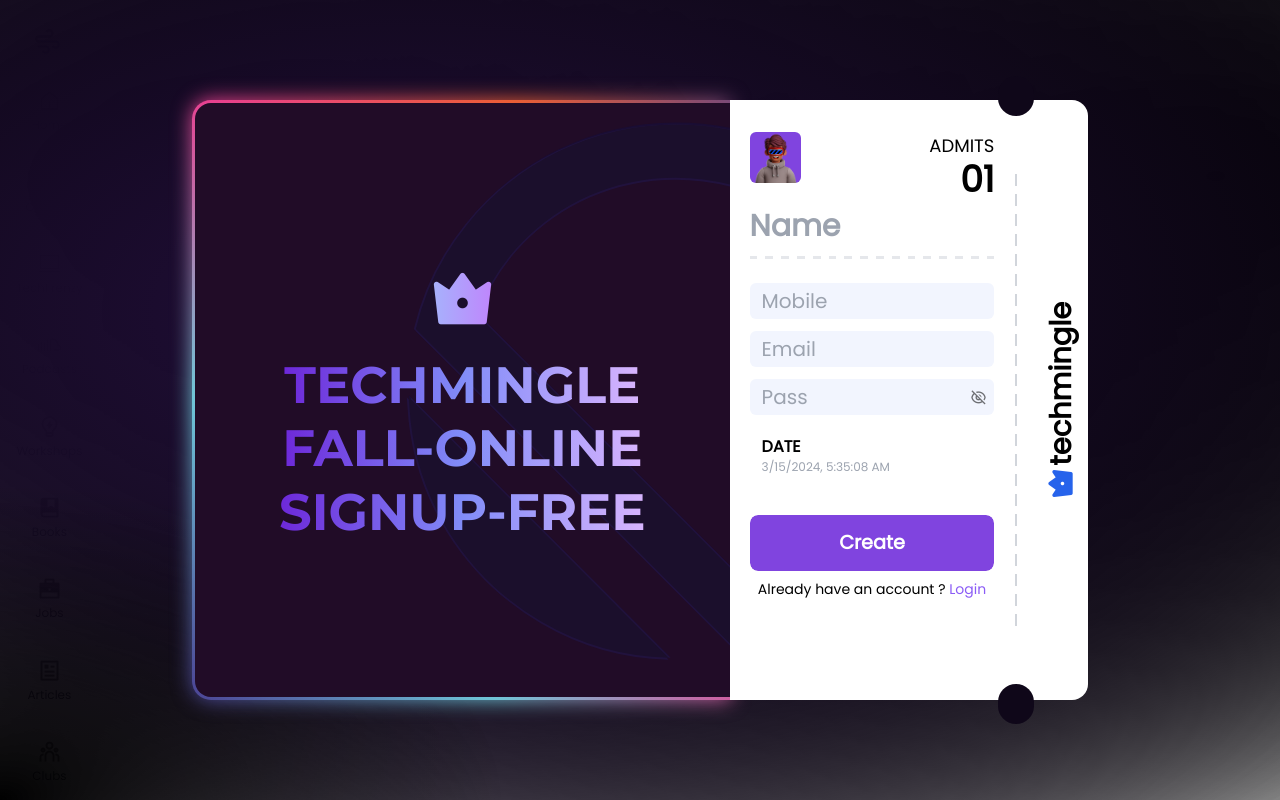
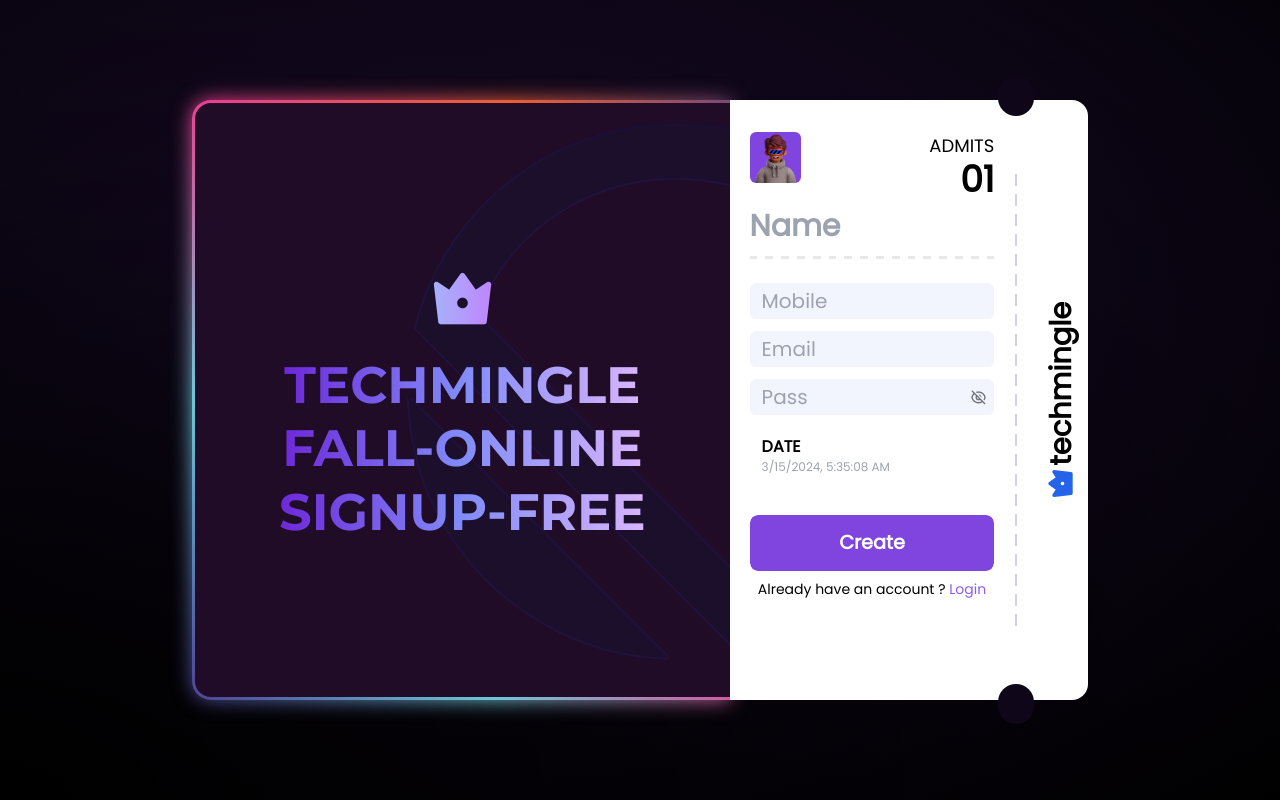
Before and after one commit to BubbleBitCore/TechMingle, a React (Create React App) app: page /signup in a window 1280 px wide. Built offline with nearby package versions, Linux system fonts and the light colour scheme.

Commit message:
improved styles

```diff
--- a/src/index.css
+++ b/src/index.css
@@ -238,8 +238,8 @@ html {
 /* Signup */
 
 .bgGradient {
-  background-color: rgba(0, 0, 0, 0);
-  background-image: radial-gradient(at 0% 100%, rgb(0, 0, 0) 0, transparent 28%),
+  background-color: rgba(0, 0, 0, 1);
+  background-image: radial-gradient(at 0% 100%, rgb(0, 0, 0) 0, transparent 100%),
     radial-gradient(at 32% 39%, #220f3a 0, transparent 100%),
     radial-gradient(at 24% 25%, rgb(0, 0, 0) 0, transparent 100%),
     radial-gradient(at 12% 22%, rgb(0, 0, 0) 0, transparent 100%),
--- a/src/pages/Signup.jsx
+++ b/src/pages/Signup.jsx
@@ -44,7 +44,7 @@ const Signup = () => {
   } = useForm();
   return (
     <>
-      <div className="fixed top-0 left-0 w-full h-full flex justify-center  items-center  bgGradient">
+      <div className="fixed top-0 left-0  w-full h-full flex justify-center  items-center  bgGradient">
         <div className="w-[70%] h-[75vh] max-sm:h-full max-sm:w-full rounded-2xl flex justify-center items-center">
           {/* section 1 */}
           <div className="glowBlock w-[60%] h-full rounded-2xl p-[0.2rem] pr-0 max-sm:hidden">
```
